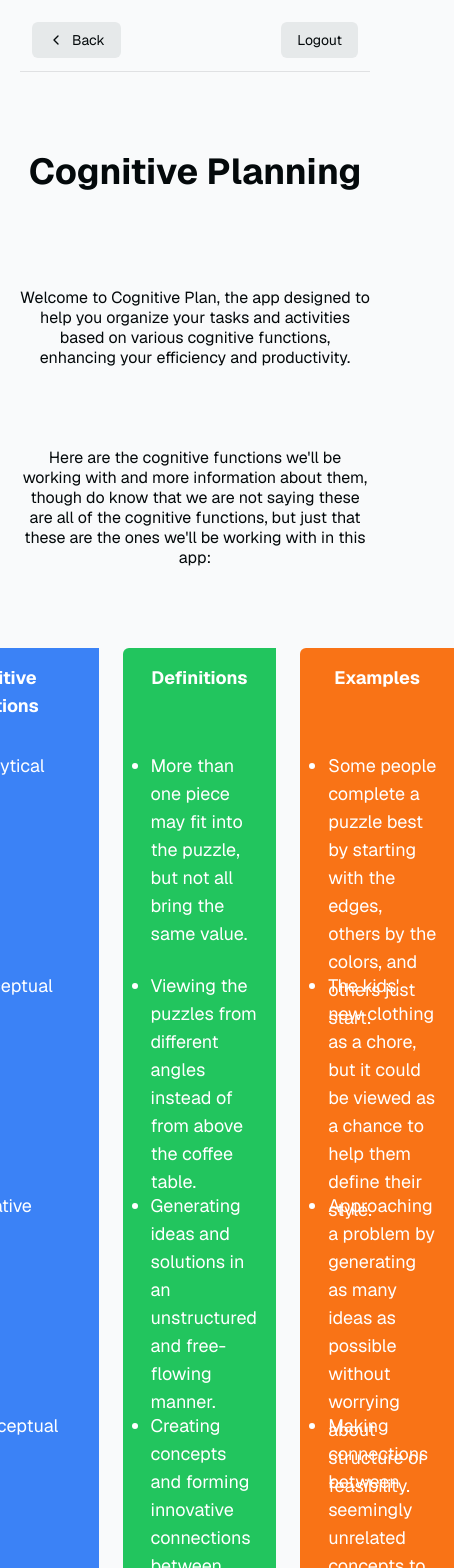
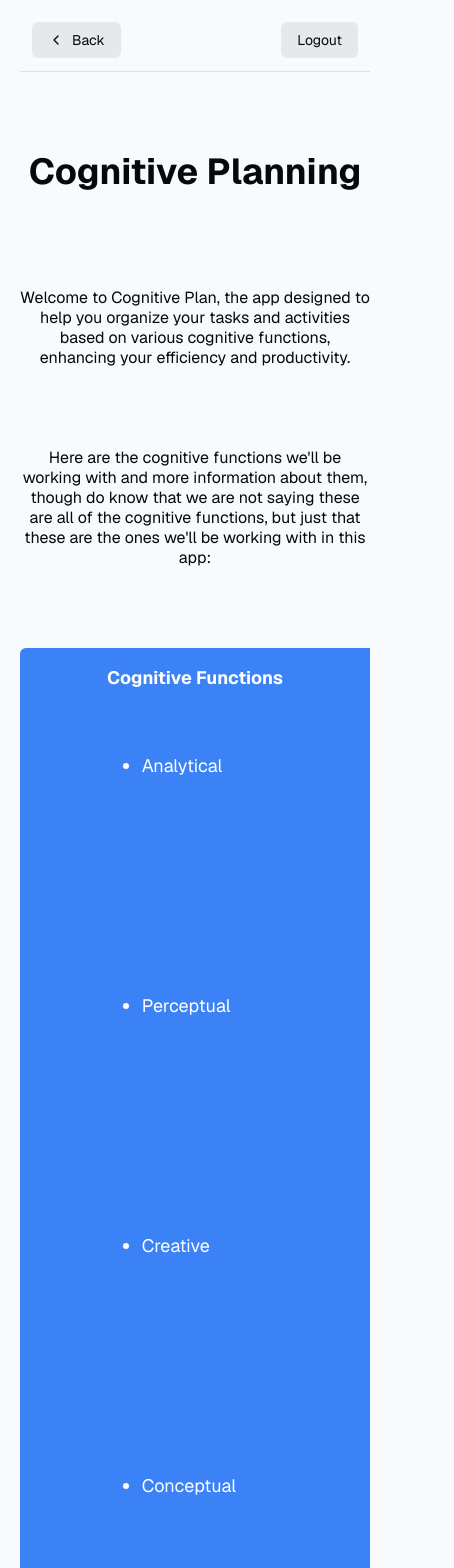
Before and after one commit to Enjoyweaver/CognitiveLabs, a Next.js app: page /cognitive in a window 390 px wide. Shown: the top 1568 px of the page, 454 px wide, since content can reach past the window. Built offline with nearby package versions, Linux system fonts and the light colour scheme.

Commit message:
mobile styling

```diff
--- a/app/cognitive/CognitiveStyles.module.css
+++ b/app/cognitive/CognitiveStyles.module.css
@@ -4,8 +4,8 @@
   height: 70px; /* Default height for larger screens */
 }
 
-@media (max-width: 640px) {
+@media (max-width: 600px) {
   .row {
-    height: 220px; /* Adjusted height for smaller screens */
+    height: 240px; /* Adjusted height for smaller screens */
   }
 }
--- a/app/cognitive/page.tsx
+++ b/app/cognitive/page.tsx
@@ -62,7 +62,7 @@ export default function Cognitive() {
           we'll be working with in this app:
         </p>
         <main className="flex-1 w-full flex flex-col gap-20 items-center">
-          <div className="flex gap-6">
+          <div className="flex flex-col gap-6 md:flex-row md:gap-0">
             {/* Column 1: Cognitive Functions */}
             <div
               className={`bg-blue-500 rounded-tl-md rounded-bl-md p-4 flex flex-col items-center row-height-desktop`}
```
